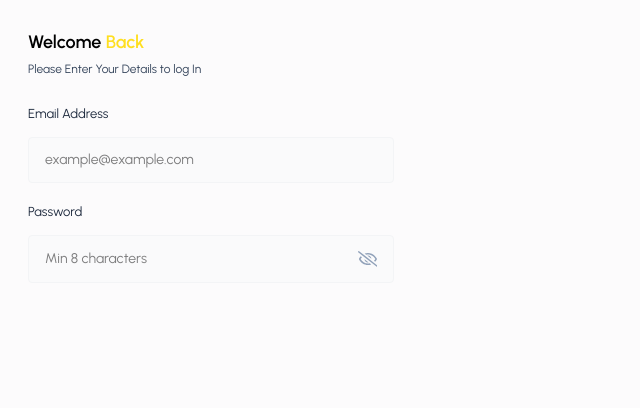
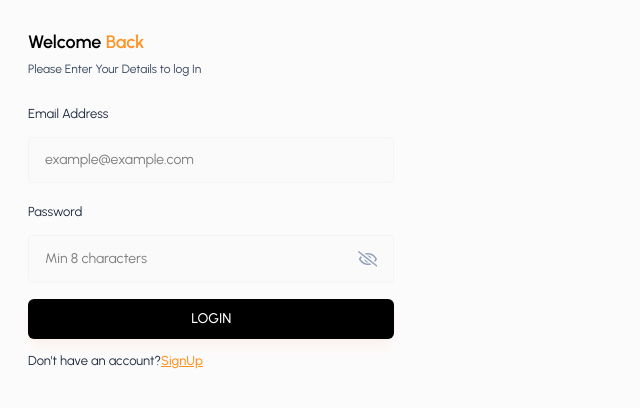
Before and after one commit to 10974-spec/interview, a React (Vite) app in the folder frontend/: page /login in a window 1280 px wide. Shown: the top 408 px of the page, without its empty margins (0-640 px from the left). Built offline with nearby package versions, Linux system fonts and the light colour scheme.

Commit message:
Login Page

```diff
--- a/frontend/src/components/Modal.jsx
+++ b/frontend/src/components/Modal.jsx
@@ -1,33 +1,41 @@
-import React from 'react'
+import React from "react";
 
-const Modal = ({
-    children,
-    isOpen,
-    onClose,
-    hideHeader,
-    title,
-}) => {
-  return <div className="fixed  inset-0 z-50 flex justify-center items-center w-full h-full bg-black/40">
+const Modal = ({ children, isOpen, onClose, hideHeader, title }) => {
+
+    if (!isOpen) return null;
+
+
+
+  return (
+    <div className="fixed  inset-0 z-50 flex justify-center items-center w-full h-full bg-black/40">
       {/* Modal content */}
-    <div className={`relative flex flex-col bg-white shadow-lg rounded-lg overflow-hidden`}>
+      <div
+        className={`relative flex flex-col bg-white shadow-lg rounded-lg overflow-hidden`}
+      >
         {/* MODAL hEADER  */}
         {!hideHeader && (
-            <div className='flex items-center justify-between p-4 border-b border-gray-200'>
-                <h3 className='md:text-lg font-medium text-gray-900'>{title}</h3>
+          <div className="flex items-center justify-between p-4 border-b border-gray-200">
+            <h3 className="md:text-lg font-medium text-gray-900">{title}</h3>
           </div>
         )}
-        <button type='button' onClick={onClose} className="text-gray-400 bg-transparent hover:bg-orange-100 hover:text-gray-900 rounded-lg text-sm w-8 h-8  flex justify-center items-center absolute top-3.5 right-3.5 cursor-pointer ">
-            <svg className='w-3 h-3'
+        <button
+          type="button"
+          onClick={onClose}
+          className="text-gray-400 bg-transparent hover:bg-orange-100 hover:text-gray-900 rounded-lg text-sm w-8 h-8  flex justify-center items-center absolute top-3.5 right-3.5 cursor-pointer "
+        >
+          <svg
+            className="w-3 h-3"
             aria-hidden="true"
-            xmlns='http:www.w3.org/2000/svg'
-            fill='none'
-            viewBox='0 0 14 14'>
+            xmlns="http:www.w3.org/2000/svg"
+            fill="none"
+            viewBox="0 0 14 14"
+          >
             <path
-                 stroke='currentColor'
-                 strokeLinecap='round'
-                 strokeLinejoin='round'
+              stroke="currentColor"
+              strokeLinecap="round"
+              strokeLinejoin="round"
               strokeWidth="2"
-                 d='M1 1l6 6m0 0l6 6M7 7l6-6M7 7l-6 6'
+              d="M1 1l6 6m0 0l6 6M7 7l6-6M7 7l-6 6"
             />
           </svg>
         </button>
@@ -38,6 +46,7 @@ const Modal = ({
         </div>
       </div>
     </div>
-}
+  );
+};
 
-export default Modal
+export default Modal;
--- a/frontend/src/pages/Auth/Login.jsx
+++ b/frontend/src/pages/Auth/Login.jsx
@@ -16,7 +16,7 @@ const Login = ({setCurrentPage}) => {
   }
 
   return <div className='w-[90vw] md:w-[33vw] p-7 flex flex-col justify-center'>
-    <h3 className='text-lg font-semibold text-black'>Welcome <span className='text-yellow-300'>Back</span></h3>
+    <h3 className='text-lg font-semibold text-black'>Welcome <span className='text-primary'>Back</span></h3>
     <p className='text-xs text-slate-700 mt-[5px] mb-6'>Please Enter Your Details to log In </p>
     <form onSubmit={handleLogin}>
       <Input
@@ -34,6 +34,17 @@ const Login = ({setCurrentPage}) => {
      type="password"
      />
 
+     {error && <p className='text-red-500 text-xs pb-2.5'>{error}</p>}
+    <button type='submit' className='btn-primary'>LOGIN</button>
+    <p className="text-[13px] text-slate-800 mt-3">
+      Don't have an account?{""}
+      <button
+      className="font-medium text-primary underline cursor-pointer"
+      onClick={()=> setCurrentPage("signup")}
+      >
+        SignUp
+      </button>
+    </p>
     </form>
   </div>
 }
```
Lines whose indentation alone changed are shown as unchanged.
